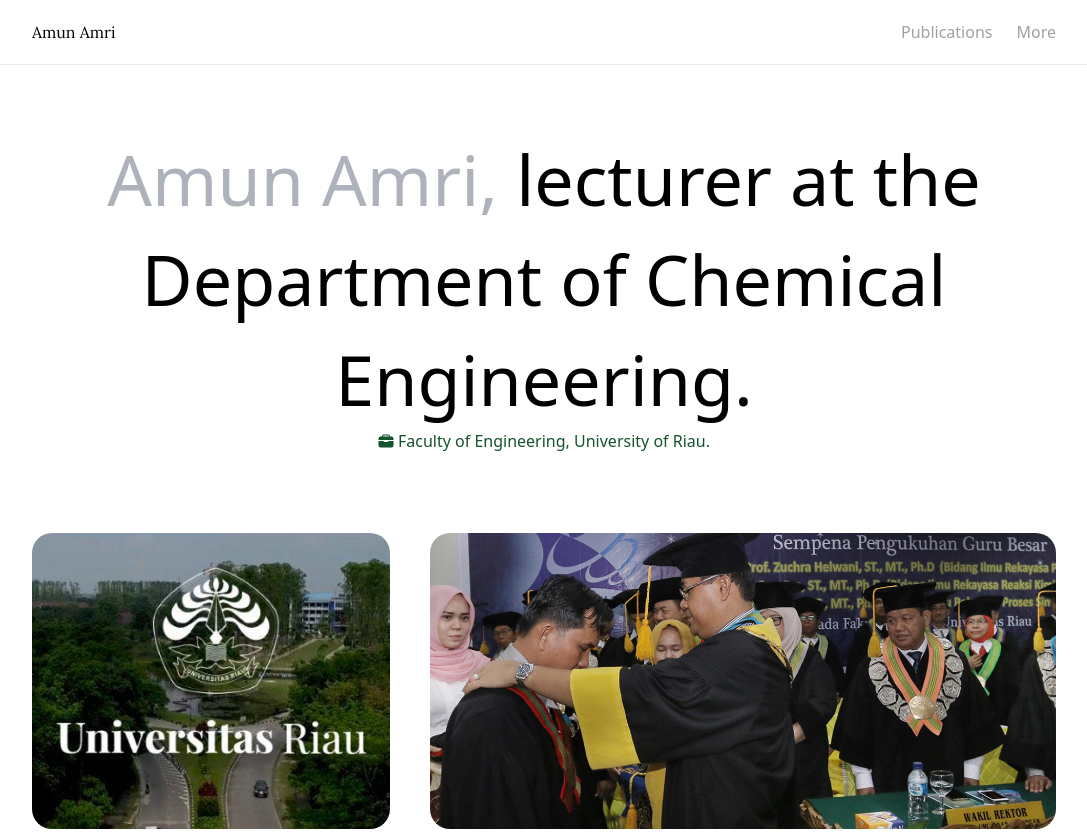
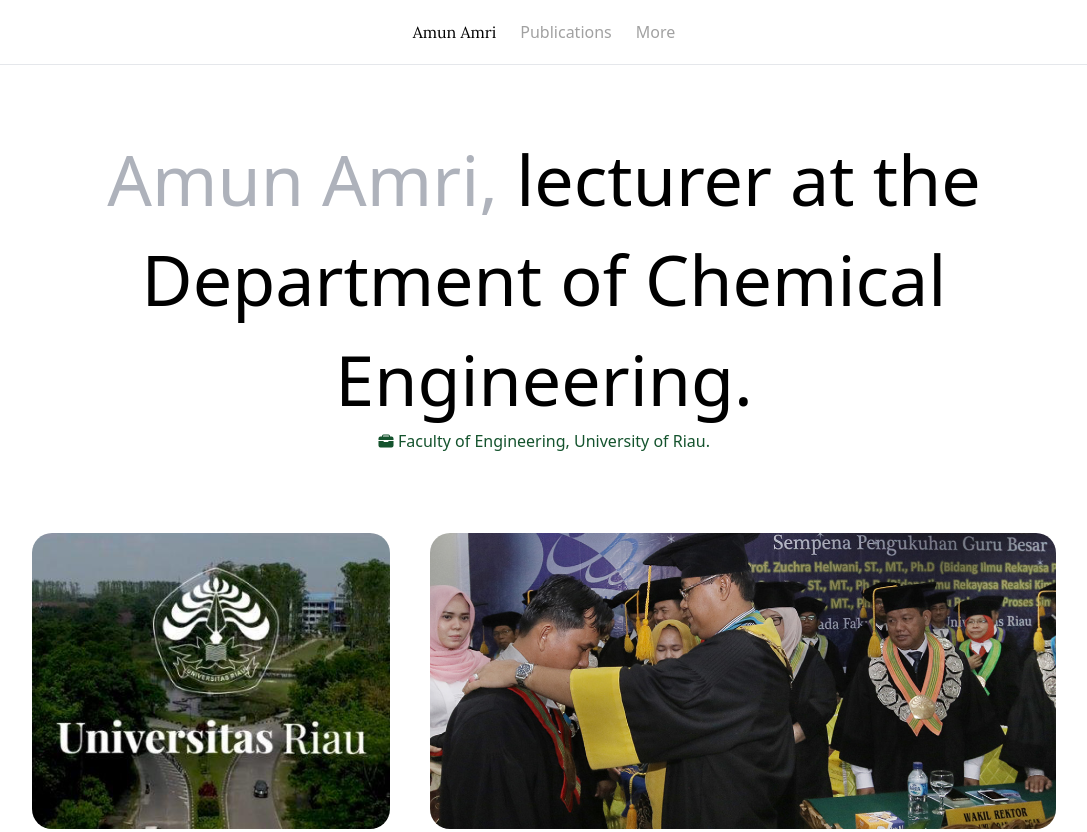
Before and after one commit to amunamri/amun.github.io, a plain HTML site: page index.html in a window 1280 px wide. Shown: the top 832 px of the page, without its empty margins (96-1183 px from the left). Drawn offline with nearby package versions, Linux system fonts and the light colour scheme.

Commit message:
Update index.html
Signed-off-by: amunamri <amun.amri@eng.unri.ac.id>

```diff
--- a/index.html
+++ b/index.html
@@ -33,7 +33,7 @@
 <body>
     <section class="w-full">
         <div class="navbar w-full flex justify-center items-center border-b py-5">
-            <div class="area-nav w-[80%] flex justify-between items-center">
+            <div class="area-nav w-[80%] flex justify-center gap-6 items-center">
                 <a href="index.html">
                     <p class="font-light font-[Lora]">Amun Amri</p>
                 </a>
```
